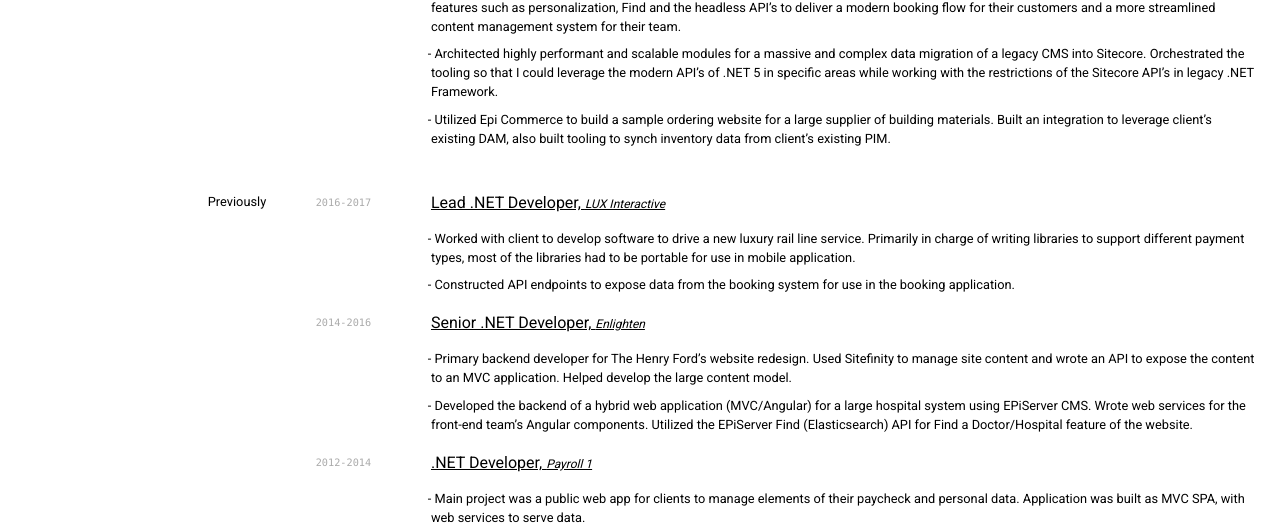
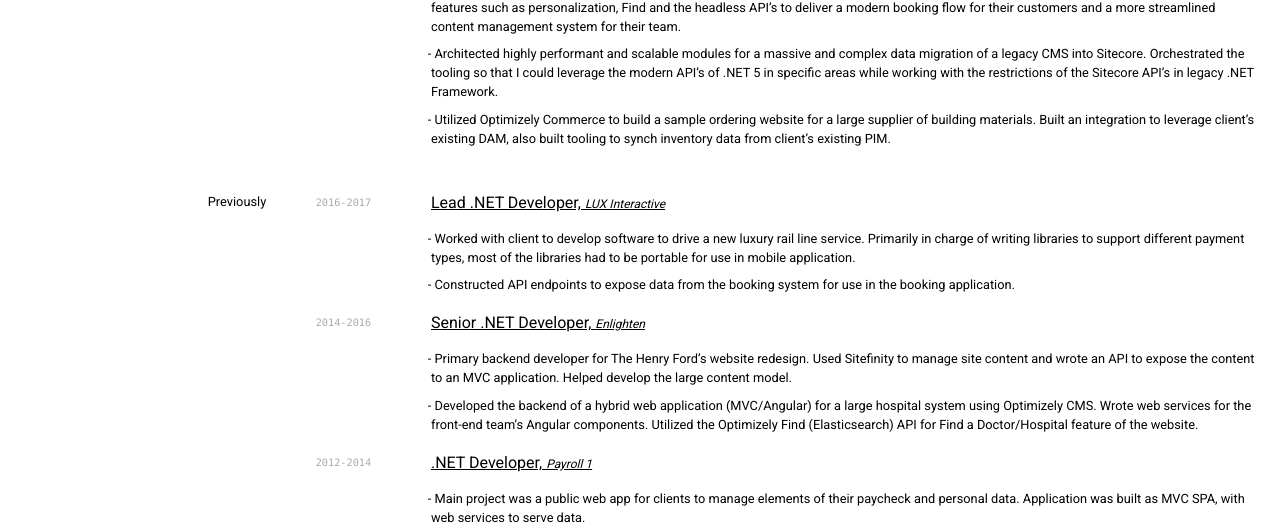
Before and after one commit to maccettura/maccettura.github.io, a Jekyll site: the page built from resume.md, in a window 1280 px wide. Shown: the part 804-1329 px from the top of the page. Built offline with Jekyll 4.4.1, drawn with Linux system fonts in a browser that asks for light colours.

Commit message:
Fixing epi to optimizely

```diff
--- a/resume.md
+++ b/resume.md
@@ -43,7 +43,7 @@
 
 - Lead a team in a complete application rewrite for a major transportation company. The solution was built with Optimizely and specifically utilized features such as personalization, Find and the headless API’s to deliver a modern booking flow for their customers and a more streamlined content management system for their team.
 - Architected highly performant and scalable modules for a massive and complex data migration of a legacy CMS into Sitecore. Orchestrated the tooling so that I could leverage the modern API’s of .NET 5 in specific areas while working with the restrictions of the Sitecore API’s in legacy .NET Framework.
-- Utilized Epi Commerce to build a sample ordering website for a large supplier of building materials. Built an integration to leverage client’s existing DAM, also built tooling to synch inventory data from client’s existing PIM.
+- Utilized Optimizely Commerce to build a sample ordering website for a large supplier of building materials. Built an integration to leverage client’s existing DAM, also built tooling to synch inventory data from client’s existing PIM.
 
 
 ### Previously
@@ -58,7 +58,7 @@
 <span class="job-title">Senior .NET Developer, <em>Enlighten</em></span>
 
 - Primary backend developer for The Henry Ford’s website redesign. Used Sitefinity to manage site content and wrote an API to expose the content to an MVC application. Helped develop the large content model.
-- Developed the backend of a hybrid web application (MVC/Angular) for a large hospital system using EPiServer CMS. Wrote web services for the front-end team’s Angular components. Utilized the EPiServer Find (Elasticsearch) API for Find a Doctor/Hospital feature of the website.
+- Developed the backend of a hybrid web application (MVC/Angular) for a large hospital system using Optimizely CMS. Wrote web services for the front-end team’s Angular components. Utilized the Optimizely Find (Elasticsearch) API for Find a Doctor/Hospital feature of the website.
 
 `2012-2014`
 <span class="job-title">.NET Developer, <em>Payroll 1</em></span>
```
